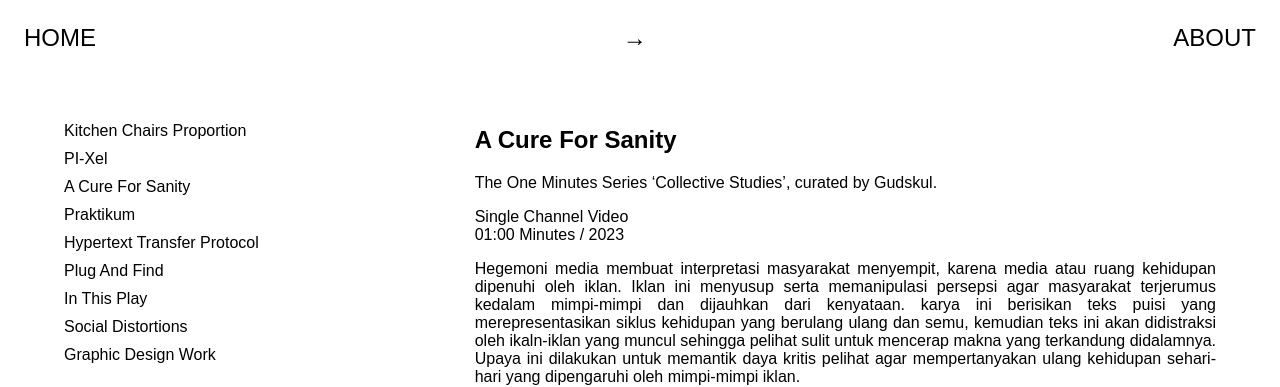
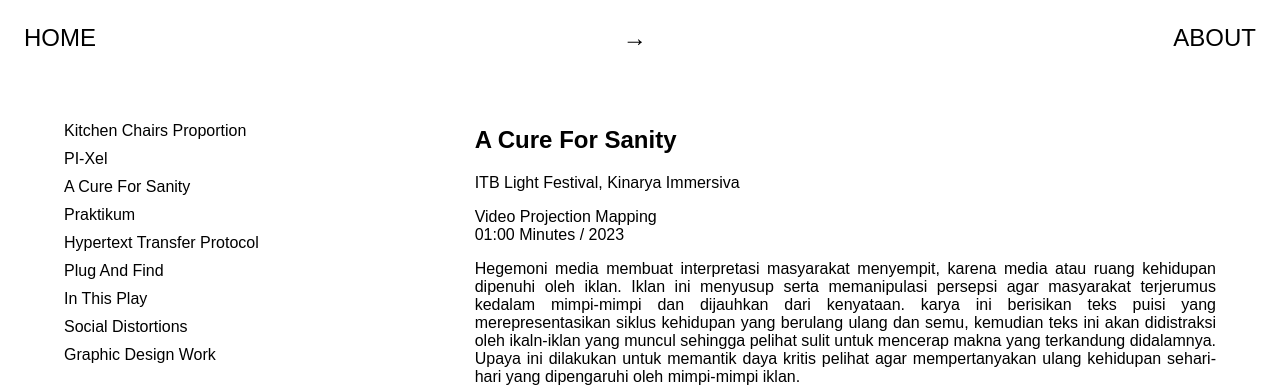
Before and after one commit to wildanalfurqon/Portfolio, a plain HTML site: page a-cure-for-sanity.html in a window 1280 px wide. Shown: the top 387 px of the page. Drawn offline with Linux system fonts and the light colour scheme.

Commit message:
Update a-cure-for-sanity.html

```diff
--- a/a-cure-for-sanity.html
+++ b/a-cure-for-sanity.html
@@ -38,8 +38,8 @@
         </section>
         <section class="content">
             <h2>A Cure For Sanity</h2>
-            <p>The One Minutes Series ‘Collective Studies’, curated by Gudskul.</p>
-            <p>Single Channel Video<br> 01:00 Minutes / 2023</p>
+            <p>ITB Light Festival, Kinarya Immersiva</p>
+            <p>Video Projection Mapping<br> 01:00 Minutes / 2023</p>
             <p>Hegemoni media membuat interpretasi masyarakat menyempit, karena media atau ruang kehidupan dipenuhi oleh iklan. Iklan ini menyusup serta memanipulasi persepsi agar masyarakat  terjerumus kedalam mimpi-mimpi dan dijauhkan dari kenyataan. karya ini berisikan teks puisi yang merepresentasikan siklus kehidupan yang berulang ulang dan semu, kemudian teks ini akan didistraksi oleh ikaln-iklan yang muncul sehingga pelihat sulit untuk mencerap makna yang terkandung didalamnya. Upaya ini dilakukan untuk memantik daya kritis pelihat agar mempertanyakan ulang kehidupan sehari-hari yang dipengaruhi oleh mimpi-mimpi iklan.</p>
             <div class="video-responsive">
                 <iframe src="https://www.youtube.com/embed/1o22JEHDhaM?vq=hd1080&autoplay=1" width="560" height="315" title="Anoma Laboratory, A Cure For Sanity, 2023." frameborder="0" allowfullscreen></iframe>
```
